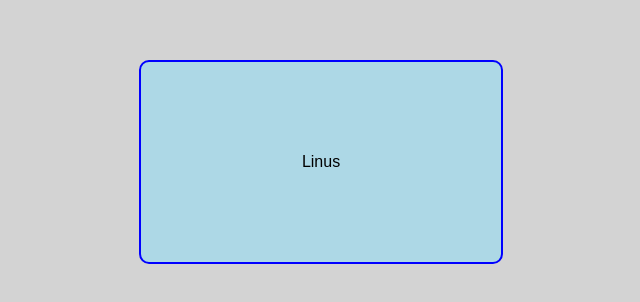
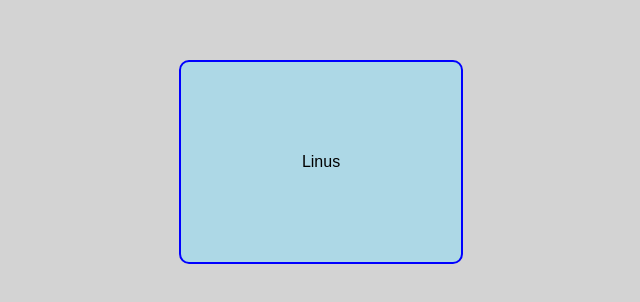
Before and after one commit to LinusElisteWester/LinusElisteWester.github.io, a plain HTML site: page index.html in a window 1280 px wide. Shown: the part 258-560 px from the top of the page, without its empty margins (319-959 px from the left). Drawn offline with Linux system fonts and the light colour scheme.

Commit message:
Fixade lite

```diff
--- a/styles.css
+++ b/styles.css
@@ -17,7 +17,7 @@ body {
     font-family: Arial, sans-serif;
     color: black;
     text-align: center;
-    width: 40vh;
+    width: 30vh;
     height: 20vh;
     margin: auto;
     justify-content: center;
```
